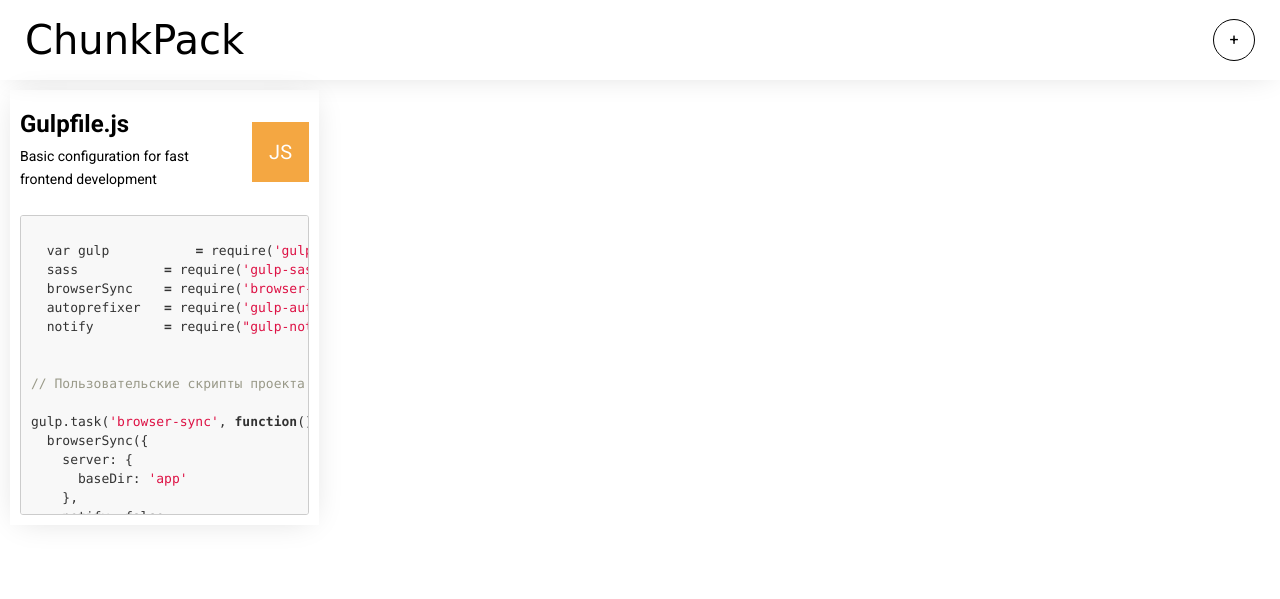
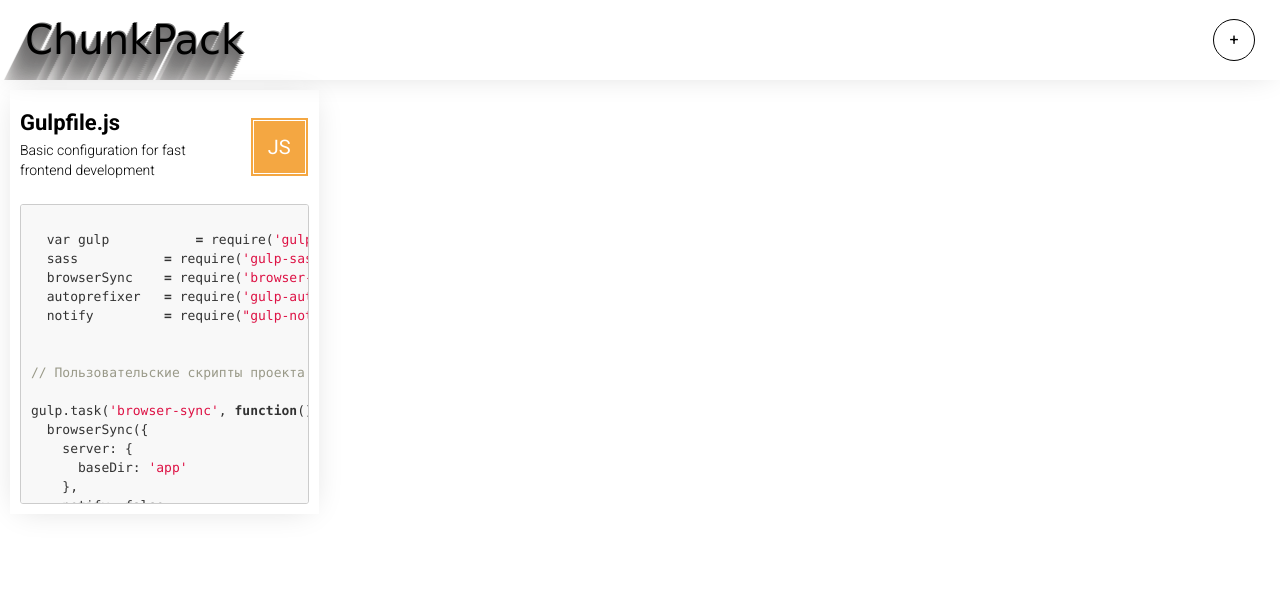
Before and after one commit to Saffochoice/ChunkPack, a Django app: page / in a window 1280 px wide. Shown: the top 599 px of the page. Run offline with Django 3.2, Linux system fonts and the light colour scheme; some web fonts are replaced.

Commit message:
--v0.002

```diff
--- a/todo_app/index_page/static/css/main.css
+++ b/todo_app/index_page/static/css/main.css
@@ -1,6 +1,7 @@
 .logo__element {
   font-family: 'Seaweed Script', cursive;
-  font-size: 40px; }
+  font-size: 40px;
+  text-shadow: 1px -1px 0 #767676, -1px 2px 1px #737272, -2px 4px 1px #767474, -3px 6px 1px #787777, -4px 8px 1px #7b7a7a, -5px 10px 1px #7f7d7d, -6px 12px 1px #828181, -7px 14px 1px #868585, -8px 16px 1px #8b8a89, -9px 18px 1px #8f8e8d, -10px 20px 1px #949392, -11px 22px 1px #999897, -12px 24px 1px #9e9c9c, -13px 26px 1px #a3a1a1, -14px 28px 1px #a8a6a6, -15px 30px 1px #adabab, -16px 32px 1px #b2b1b0, -17px 34px 1px #b7b6b5, -18px 36px 1px #bcbbba, -19px 38px 1px #c1bfbf, -20px 40px 1px #c6c4c4, -21px 42px 1px #cbc9c8, -22px 44px 1px #cfcdcd, -23px 46px 1px #d4d2d1, -24px 48px 1px #d8d6d5, -25px 50px 1px #dbdad9, -26px 52px 1px #dfdddc, -27px 54px 1px #e2e0df, -28px 56px 1px #e4e3e2; }
 
 .create-chunk-icon__element {
   width: 42px;
@@ -46,10 +47,13 @@
 
 .title__element.--chunk-preview-item {
   margin-bottom: 0px;
-  margin-top: 5px; }
+  margin-top: 5px;
+  font-size: 22px; }
 
 .p__element {
-  font-size: 14px; }
+  font-size: 14px;
+  line-height: 1.4em;
+  font-weight: lighter; }
   .p__element.--chunk-preview-item {
     margin-top: 0px; }
 
@@ -61,6 +65,7 @@
   font-size: 20px; }
 
 .main-header__module {
+  overflow: hidden;
   height: 80px;
   padding: 0 25px;
   display: -webkit-box;
@@ -114,7 +119,8 @@
   -webkit-box-pack: center;
   -webkit-justify-content: center;
       -ms-flex-pack: center;
-          justify-content: center; }
+          justify-content: center;
+  border: 4px double white; }
   .lang-badge__module.--javascript {
     background-color: #f4a742;
     color: white; }
--- a/todo_app/index_page/static/sass/elements/_elements.sass
+++ b/todo_app/index_page/static/sass/elements/_elements.sass
@@ -2,6 +2,7 @@
 .logo__element
     font-family: 'Seaweed Script', cursive
     font-size: 40px
+    text-shadow: 1px -1px 0 #767676, -1px 2px 1px #737272, -2px 4px 1px #767474, -3px 6px 1px #787777, -4px 8px 1px #7b7a7a, -5px 10px 1px #7f7d7d, -6px 12px 1px #828181, -7px 14px 1px #868585, -8px 16px 1px #8b8a89, -9px 18px 1px #8f8e8d, -10px 20px 1px #949392, -11px 22px 1px #999897, -12px 24px 1px #9e9c9c, -13px 26px 1px #a3a1a1, -14px 28px 1px #a8a6a6, -15px 30px 1px #adabab, -16px 32px 1px #b2b1b0, -17px 34px 1px #b7b6b5, -18px 36px 1px #bcbbba, -19px 38px 1px #c1bfbf, -20px 40px 1px #c6c4c4, -21px 42px 1px #cbc9c8, -22px 44px 1px #cfcdcd, -23px 46px 1px #d4d2d1, -24px 48px 1px #d8d6d5, -25px 50px 1px #dbdad9, -26px 52px 1px #dfdddc, -27px 54px 1px #e2e0df, -28px 56px 1px #e4e3e2
     //color: $light-purple
 .create-chunk-icon__element
     width: 42px
@@ -31,8 +32,11 @@
     &.--chunk-preview-item
         margin-bottom: 0px
         margin-top: 5px
+        font-size: 22px
 .p__element
     font-size: 14px
+    line-height: 1.4em
+    font-weight: lighter
     &.--chunk-preview-item
         margin-top: 0px
 
--- a/todo_app/index_page/static/sass/modules/_modules.sass
+++ b/todo_app/index_page/static/sass/modules/_modules.sass
@@ -1,4 +1,5 @@
 .main-header__module
+    overflow: hidden
     height: 80px
     padding: 0 25px
     display: flex
@@ -22,6 +23,7 @@
     height: 60px
     align-items: center
     justify-content: center
+    border: 4px double white
     &.--javascript
         background-color: $js
         color: white
```
